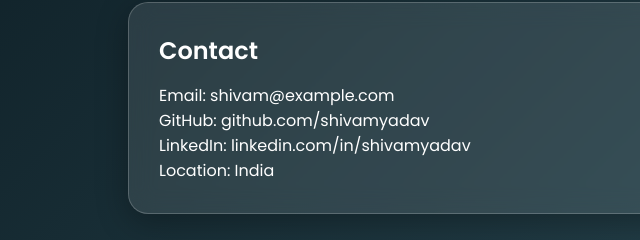
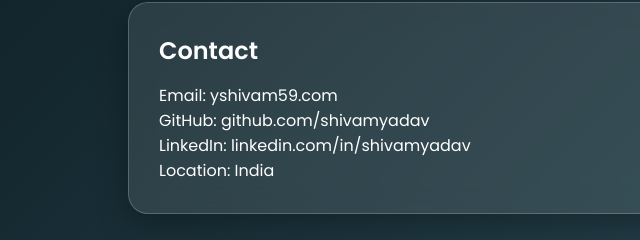
Before and after one commit to GitShivam27/github-actions-practice, a plain HTML site: page index.html in a window 1280 px wide. Shown: the part 1781-2021 px from the top of the page, 0-640 px from the left. Drawn offline with Linux system fonts and the light colour scheme.

Commit message:
Update index.html
minor changes

```diff
--- a/index.html
+++ b/index.html
@@ -258,7 +258,7 @@
 
 <h2>Contact</h2>
 
-<p style="margin-top:15px">Email: shivam@example.com</p>
+<p style="margin-top:15px">Email: yshivam59.com</p>
 
 <p>GitHub: github.com/shivamyadav</p>
 
```
